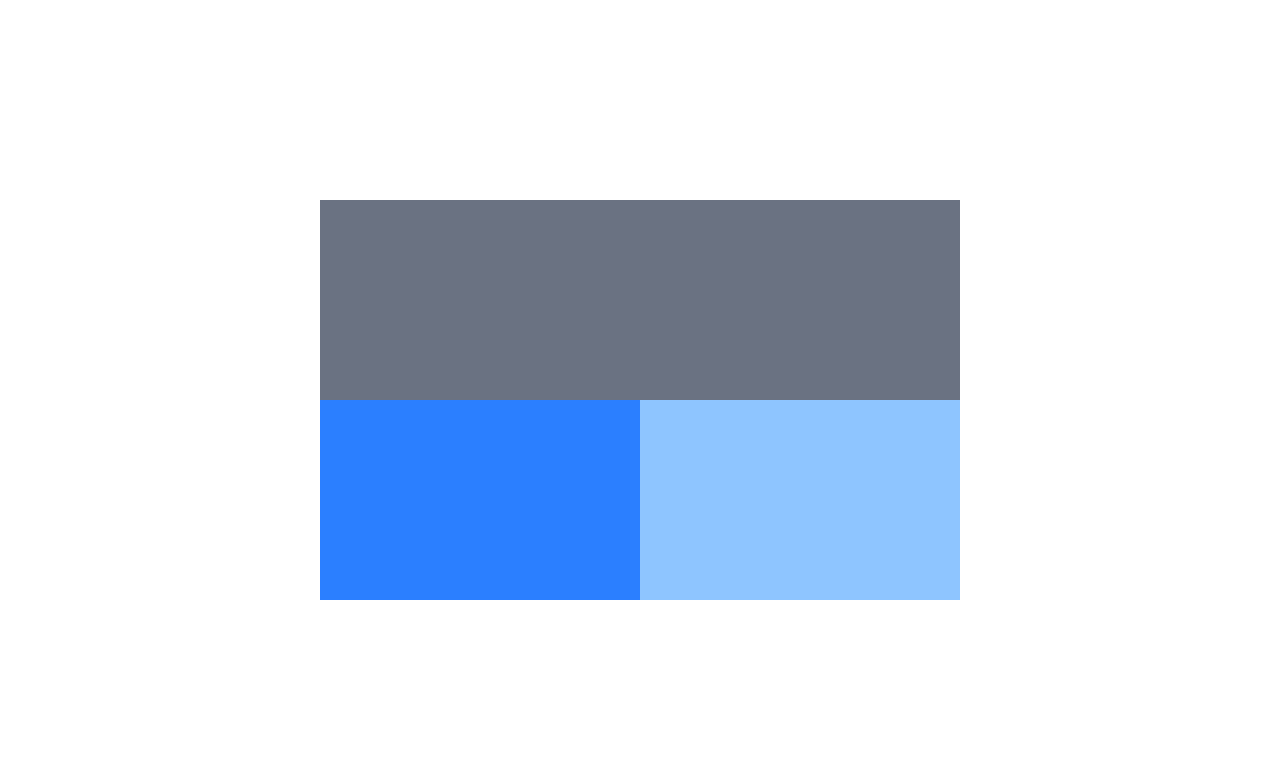
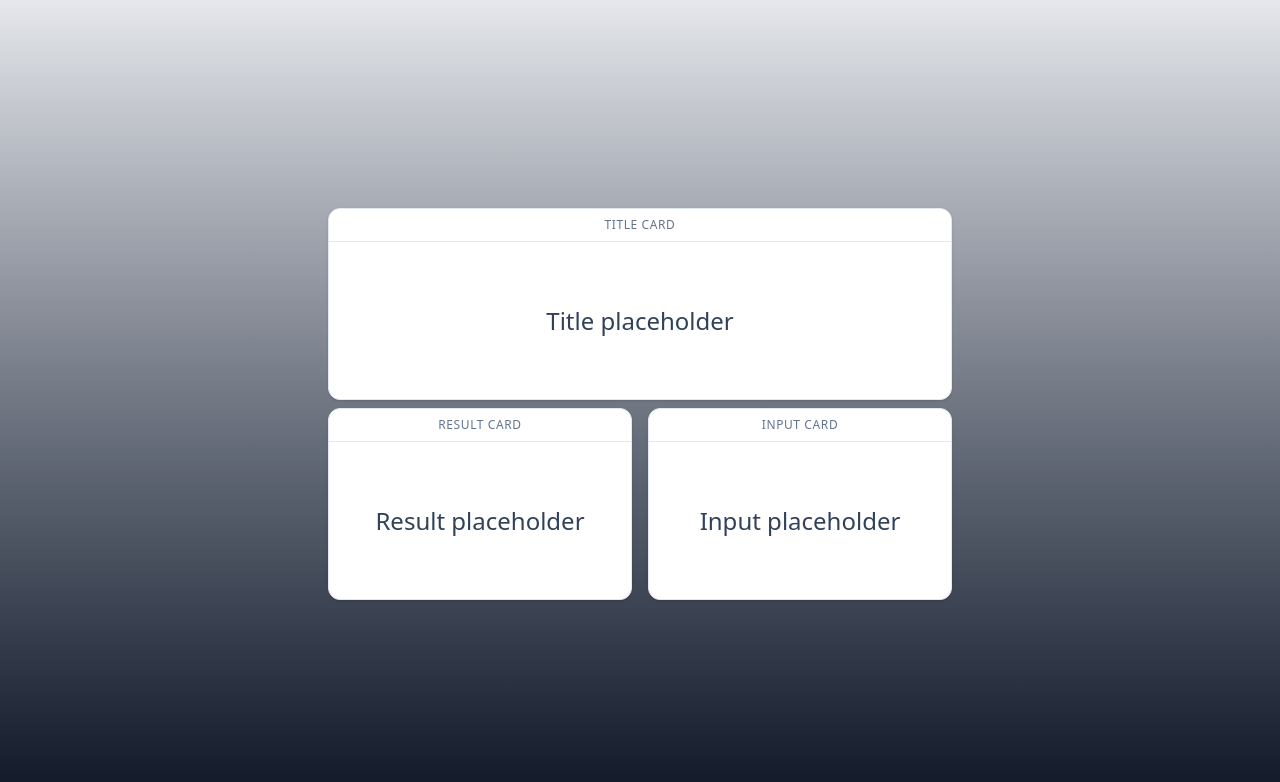
Before and after one commit to Morinslash/leapyear-js-react, a React (Vite) app: page / in a window 1280 px wide. Shown: the top 782 px of the page. Built offline with nearby package versions, Linux system fonts and the light colour scheme.

Commit message:
create basic cards with placeholders

```diff
--- a/src/App.jsx
+++ b/src/App.jsx
@@ -1,18 +1,21 @@
 import './App.css'
+import TitleCard from "./components/TitleCard.jsx";
+import ResultCard from "./components/ResultCard.jsx";
+import InputCard from "./components/InputCard.jsx";
 
 function App() {
     return (
-        <div className="h-screen flex items-center justify-center">
-            <div className="w-1/2 h-1/2 bg-gray-800">
-                <div className="h-1/2 bg-gray-500">
-
+        <div className="h-screen flex items-center justify-center bg-gradient-to-t from-gray-900 to-gray-200">
+            <div className="w-1/2 h-1/2 ">
+                <div className="h-1/2 p-2">
+                    <TitleCard/>
                 </div>
-                <div className="w-full h-1/2 bg-gray-300 flex">
-                    <div className="w-1/2 h-full bg-blue-500">
-
+                <div className="w-full h-1/2 flex">
+                    <div className="w-1/2 h-full p-2">
+                        <ResultCard/>
                     </div>
-                    <div className="w-1/2 h-full bg-blue-300">
-
+                    <div className="w-1/2 h-full p-2">
+                        <InputCard/>
                     </div>
                 </div>
             </div>
--- /dev/null
+++ b/src/components/Card.jsx
@@ -0,0 +1,16 @@
+import React from "react";
+
+export default function Card({ title, children, className = "" }) {
+  return (
+    <div className={`w-full h-full rounded-xl border border-slate-200 bg-white shadow-sm min-h-48 flex flex-col ${className}`}>
+      <div className="px-4 py-2 text-xs text-center tracking-wider text-slate-500 uppercase border-b border-slate-200">
+        {title}
+      </div>
+      <div className="flex-1 flex items-center justify-center p-6">
+        <div className="text-2xl font-medium text-slate-700 text-center">
+          {children}
+        </div>
+      </div>
+    </div>
+  );
+}
--- /dev/null
+++ b/src/components/InputCard.jsx
@@ -0,0 +1,10 @@
+import React from "react";
+import Card from "./Card";
+
+export default function InputCard() {
+  return (
+    <Card title="Input Card">
+      Input placeholder
+    </Card>
+  );
+}
--- /dev/null
+++ b/src/components/ResultCard.jsx
@@ -0,0 +1,11 @@
+// src/components/ResultCard.jsx
+import React from "react";
+import Card from "./Card";
+
+export default function ResultCard() {
+  return (
+    <Card title="Result Card">
+      Result placeholder
+    </Card>
+  );
+}
--- /dev/null
+++ b/src/components/TitleCard.jsx
@@ -0,0 +1,10 @@
+import React from "react";
+import Card from "./Card";
+
+export default function TitleCard() {
+  return (
+    <Card title="Title Card">
+      Title placeholder
+    </Card>
+  );
+}
```
